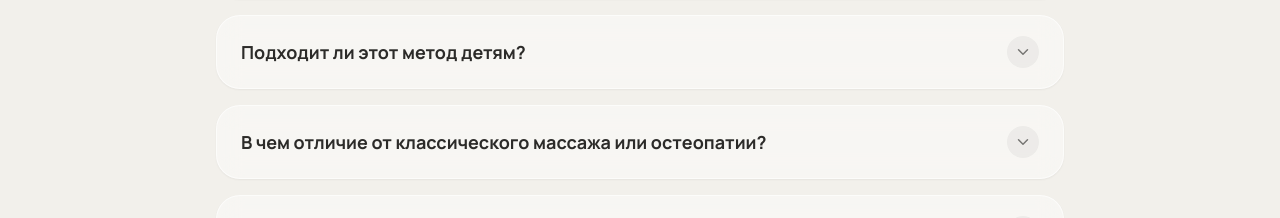
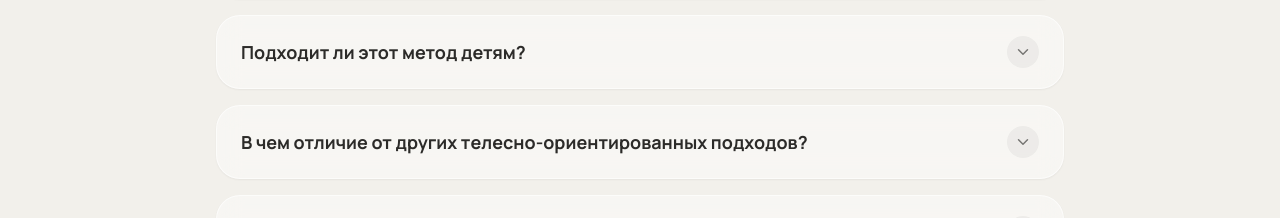
Before and after one commit to glebastashev/kinesio_site, a React (Vite) app: page / in a window 1280 px wide. Shown: the part 10420-10638 px from the top of the page. Built offline with nearby package versions, Linux system fonts and the light colour scheme.

Commit message:
Soften FAQ question about approach differences

```diff
--- a/src/components/sections/FAQ.tsx
+++ b/src/components/sections/FAQ.tsx
@@ -21,7 +21,7 @@ const faqs = [
     answer: "Да, метод абсолютно безопасен, безболезнен и экологичен. Он отлично работает с детскими нарушениями осанки, тревожностями, заиканием, энурезом и дисбалансами в развитии, так как воздействует на уровне нервной системы мягко и без стресса."
   },
   {
-    question: "В чем отличие от классического массажа или остеопатии?",
+    question: "В чем отличие от других телесно-ориентированных подходов?",
     answer: "Классические подходы часто работают со следствием — расслабляют мышечный спазм там, где болит. Кинезиология использует мышечный тест как систему биологической обратной связи, чтобы точно определить, *почему* тело создало этот спазм (он может быть следствием проблемы с внутренним органом, эмоцией или старой травмой в другом месте)."
   },
   {
```
